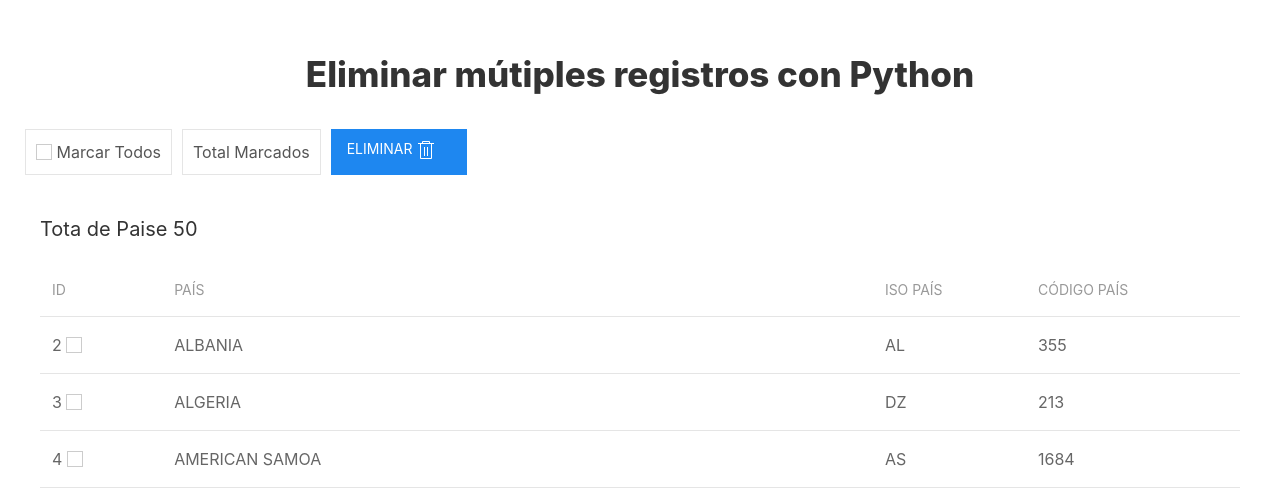
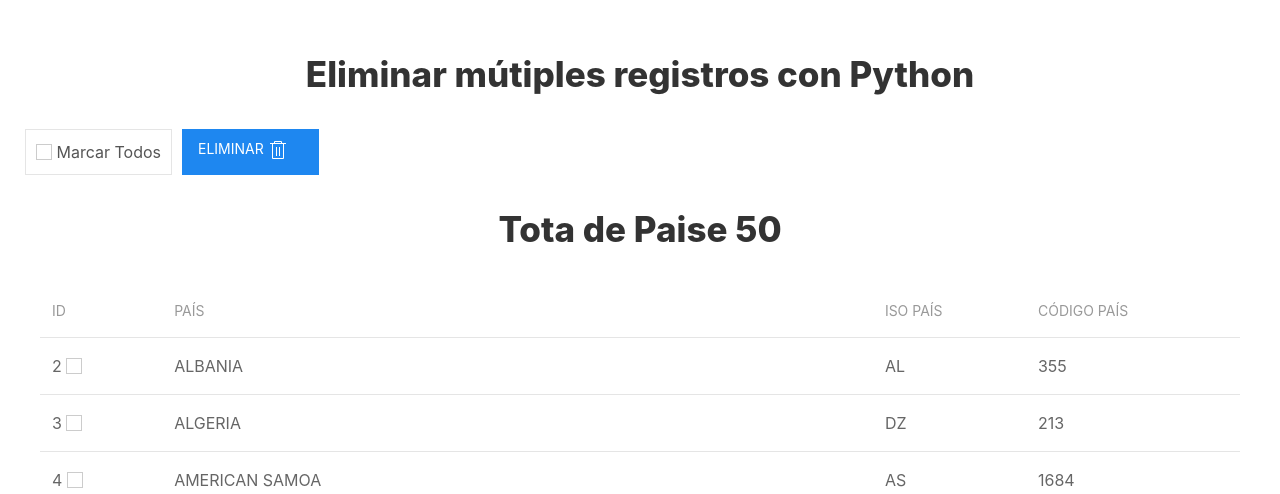
Before and after one commit to urian121/Eliminar-multiples-registros-con-Python-y-MySQL, a Flask app: page / in a window 1280 px wide. Shown: the top 494 px of the page. Run offline with Flask 2, Linux system fonts and the light colour scheme; data comes from the database, SQL or seed files in the repository; some libraries are stand-ins or nearby versions.

Commit message:
Proyecto terminado y funcional

```diff
--- a/app/app.py
+++ b/app/app.py
@@ -16,18 +16,17 @@ app.secret_key = '32423gfdgdfgdf'
 #Creando mi Decorador para el Home
 @app.route('/', methods=['GET','POST'])
 def inicio():
+    conexion_MySQLdb = connectionBD() #creando mi instancia a la conexion de BD
+    cur      = conexion_MySQLdb.cursor(dictionary=True)
+    #Importante uso f para
+    querySQL = "SELECT * FROM countries LIMIT 50"
+    cur.execute(querySQL)
+    resultadoBusqueda = cur.fetchall() #fetchall () Obtener todos los registros
+    totalBusqueda = len(resultadoBusqueda) #Total de busqueda
 
-        conexion_MySQLdb = connectionBD() #creando mi instancia a la conexion de BD
-        cur      = conexion_MySQLdb.cursor(dictionary=True)
-        #Importante uso f para
-        querySQL = "SELECT * FROM countries LIMIT 50"
-        cur.execute(querySQL)
-        resultadoBusqueda = cur.fetchall() #fetchall () Obtener todos los registros
-        totalBusqueda = len(resultadoBusqueda) #Total de busqueda
-
-        cur.close() #Cerrando conexion SQL
-        conexion_MySQLdb.close() #cerrando conexion de la BD
-        return render_template('public/index.html', miData = resultadoBusqueda, total = totalBusqueda)
+    cur.close() #Cerrando conexion SQL
+    conexion_MySQLdb.close() #cerrando conexion de la BD
+    return render_template('public/index.html', miData = resultadoBusqueda, total = totalBusqueda)
 
 
 
@@ -36,14 +35,13 @@ def eliminarSeleccionPais():
     if request.method == 'POST':
         idSeleccionados = request.json['idCheckbox']
         print(idSeleccionados) #Ejemplo: 41,42
-
         '''
         #Ejemplo de
         desarrollador = "urian viera desarrollador"
         urian         = desarrollador.split() #split terminar convirtiendo un string en una lista
         print(urian) #['urian', 'viera', 'desarrollador']
         '''
-        #Comprobar si existe un , en la lista
+        #Comprobar si existe una (,) en la lista es que hay mas de un elemento en la lista
         if ',' in idSeleccionados:
             idSeleccionados = idSeleccionados.split(',')
             #print(idSeleccionados) # ['45', '46']
@@ -59,7 +57,19 @@ def eliminarSeleccionPais():
 
                 cur.close() #Cerrando conexion SQL
                 conexion_MySQLdb.close() #cerrando conexion de la BD
-    return jsonify({'resp': respuesta, 'ids':idSeleccionados })
+                return jsonify({'resp': respuesta, 'ids':idSeleccionados,  'totalIds': 'x' })
+        else:
+            conexion_MySQLdb = connectionBD() #Hago instancia a mi conexion desde la funcion
+            cur              = conexion_MySQLdb.cursor(dictionary=True)
+            cur.execute('DELETE FROM countries WHERE ID=%s', (idSeleccionados,))
+            conexion_MySQLdb.commit()
+            respuesta = cur.rowcount
+            #print("Registros Borrados = ", respuesta)
+
+            cur.close() #Cerrando conexion SQL
+            conexion_MySQLdb.close() #cerrando conexion de la BD
+
+            return jsonify({'resp': respuesta, 'ids':idSeleccionados, 'totalIds': 1})
 
 
 
--- a/app/templates/public/index.html
+++ b/app/templates/public/index.html
@@ -27,10 +27,6 @@
                     Marcar Todos
                 </label>
 
-                <label class="checkbox" id="totalSeleccionados">
-                    Total Marcados
-                </label>
-
                 <a href="#" id="borrar" class="uk-button uk-button-primary uk-icon-link" uk-icon="trash">
                     Eliminar
                 </a>
@@ -39,7 +35,7 @@
 
 
             {% if (miData) %}
-            <h4>Tota de Paise {{ total }}</h4>
+            <h4 class="uk-align-center center m-title">Tota de Paise {{ total }}</h4>
             <table class="uk-table uk-table-hover uk-table-divider">
                 <thead>
                     <tr>
@@ -84,16 +80,6 @@
                     listaCheckboxes[i].checked = data.checked;
                 }
             }
-
-            total_Checkbox_Seleccionados(); //Llamado la funcion
-        }
-
-
-        function total_Checkbox_Seleccionados(){
-            //let total_Checkbox_Seleccionados = $("input:checkbox[name='idCheckbox']").length;
-            let total_Checkbox_Seleccionados = $("input:checkbox[name='idCheckbox']:checked").length;
-            let total = document.querySelector('#totalSeleccionados').innerHTML =`
-            Total Marcados ${total_Checkbox_Seleccionados}`
         }
 
         btnEliminar = document.querySelector('#borrar'); //Selecciono el boton con el id borrar
@@ -101,15 +87,13 @@
 
         function recibeCheckbox(){
 
-            total_Checkbox_Seleccionados(); //Llamado la funcion
-
             let miIds = '';
             let coma = '';
             $("input:checkbox[name='idCheckbox']:checked").each(function() {
                 miIds = miIds + coma + this.value;
                 coma = ',';
             });
-            //console.log(miIds)
+            console.log(miIds)
 
         if(miIds.length > 0) {
             $.ajax({
@@ -121,12 +105,11 @@
 				cache: false,
 				success: function(data) {
                     console.log(data)
-                    let resultado = data.resp;
-                    if(resultado == 1){
+                    if(data.resp == 1){
+
+                        if(data.totalIds !=1){
                             listIds = data.ids
                             console.log(listIds);
-
-                        mensaje(); //Llamando a la funcion mensaje
 
                             //recorro todo los ids seleccionados
                             $.each(listIds,function(indice,id) {
@@ -134,12 +117,17 @@
                                 fila = $("#id" + id).remove(); //Oculto las filas eliminadas
                             });
                         }else{
+                            fila = $("#id" + data.ids).remove();
+                        }
+                        mensaje('La Operación fue un éxito 😀', 1); //Llamando a la funcion mensaje
+
+                    }else{
                         console.log('La operación fallo');
                     }
 				}
 			});
             } else {
-                console.log('No hay nada seleccionado')
+                mensaje('Debe seleccionar algún registro ⚠️',0)
             }
         }
 
@@ -147,9 +135,13 @@
 
 
     /** Alerta personalizadas */
-    function mensaje() {
-        let text = document.querySelector('.text-2').textContent = `
-                La Operación fue un éxito 😀 `;
+    function mensaje(msj='', tipo='') {
+
+        let text = document.querySelector('.text-2').textContent = `${msj}`;
+        if(tipo =='0'){
+            let text1 = document.querySelector('.text-1').textContent = `Error`;
+        }
+
 
         const toast = document.querySelector(".toast");
             closeIcon = document.querySelector(".close"),
```
Also changed, not shown: app/requirements.txt (added, +11 -0 lines), app/README.md (renamed from README.md), app/controller/empleadosController.py (deleted), 12 other files. Lines whose indentation alone changed are shown as unchanged.
